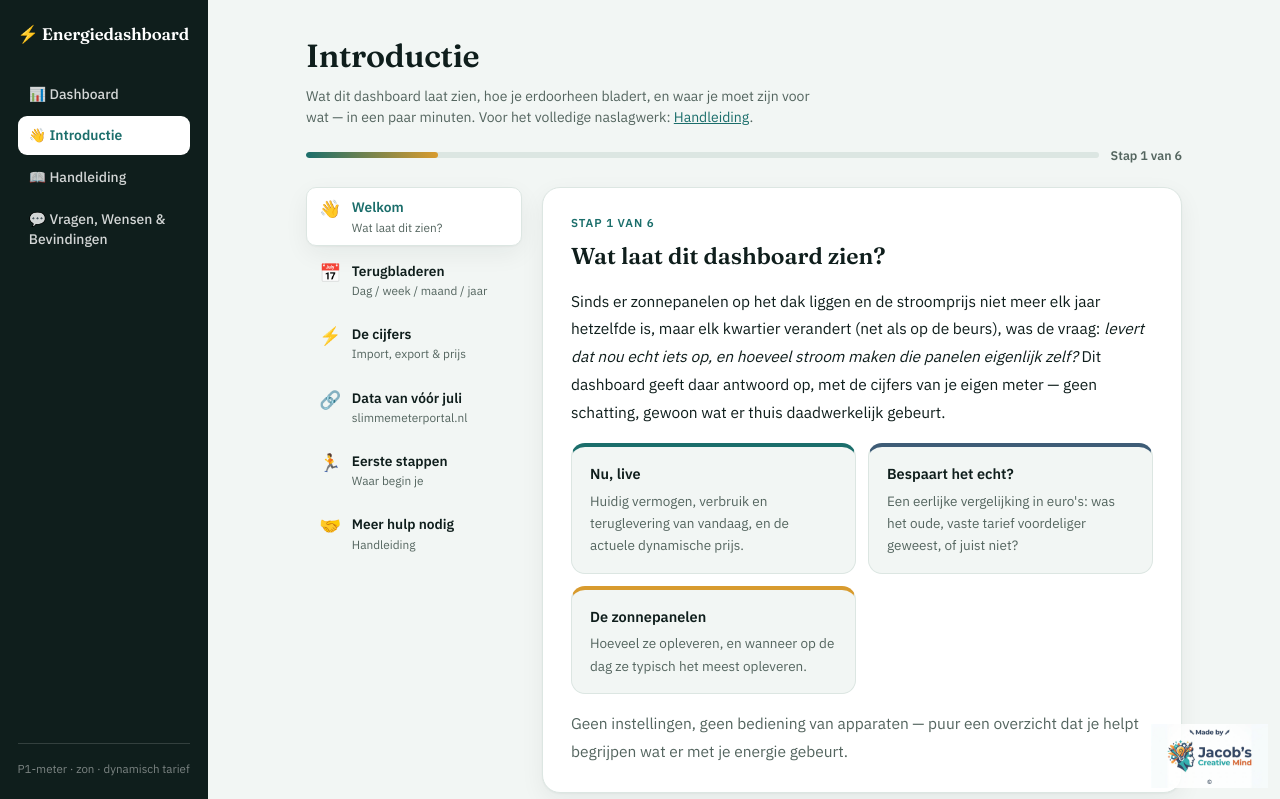
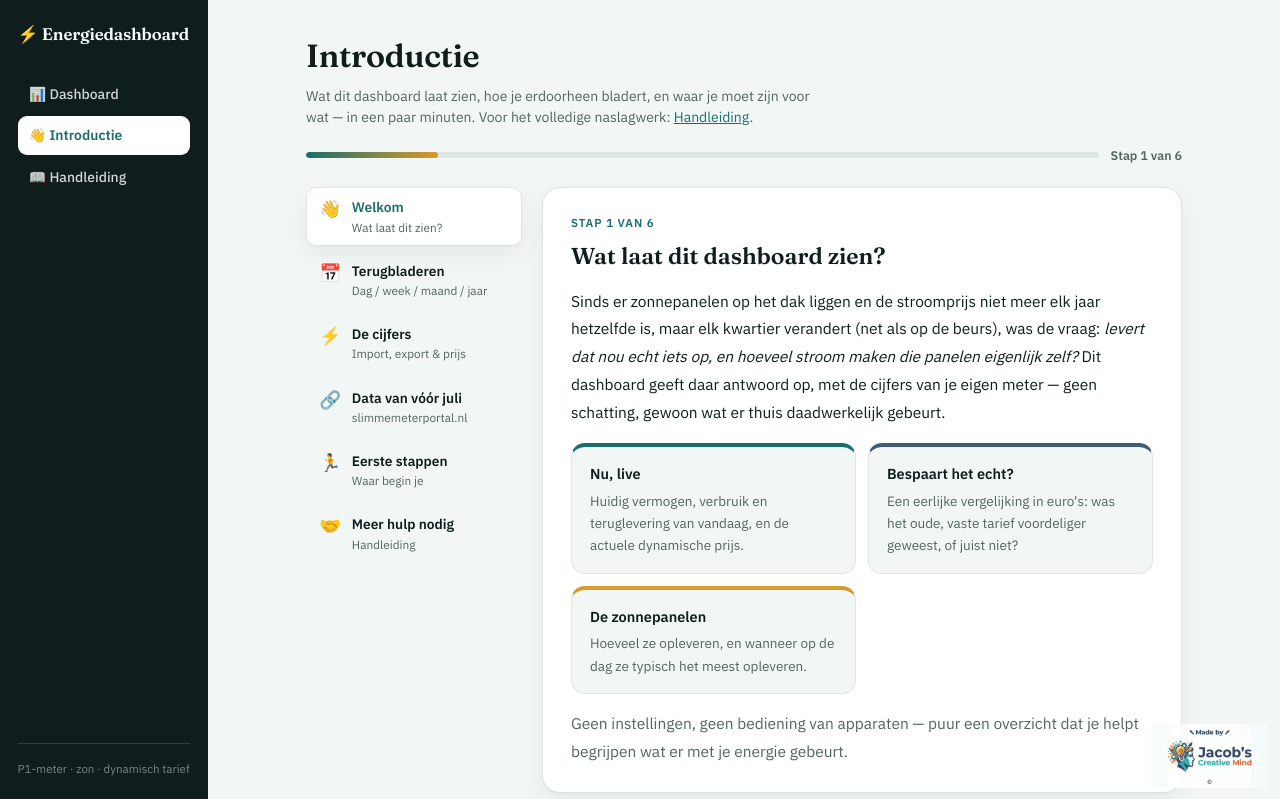
Before and after one commit to jacobv32424/energiedashboard, a Flask app: page /introductie in a window 1280 px wide. Shown: the top 799 px of the page. Run offline with Flask 3, Linux system fonts and the light colour scheme.

Commit message:
Revert "Vragen, Wensen & Bevindingen (Patroon #1, oorsprong Spil)"
This reverts commit b17e5f9e2cfca1ddae15cf9d8a15d5623e4c2148.

```diff
--- a/app.py
+++ b/app.py
@@ -99,69 +99,6 @@ def handleiding():
     return render_template("handleiding.html", inhoud=html)
 
 
-_VRAGEN_TABBLAD_NAMEN = ["Dashboard", "Voorschot", "Zelfvoorzienendheid", "Rekening", "Algemeen"]
-_VRAGEN_STATUSSEN = ("open", "beantwoord", "bouwen", "gebouwd", "toegelicht", "afgewezen")
-
-
-@app.route("/vragen")
-def vragen_overzicht():
-    status_filter = request.args.get("status", "")
-    gebied_filter = request.args.get("gebied", "")
-    return render_template(
-        "vragen.html",
-        vragen=dataset.alle_vragen(status_filter, gebied_filter),
-        gebieden=dataset.alle_vragen_gebieden(),
-        tabblad_namen=_VRAGEN_TABBLAD_NAMEN,
-        statistiek=dataset.vragen_statistiek(),
-        statussen=_VRAGEN_STATUSSEN,
-        status_filter=status_filter, gebied_filter=gebied_filter,
-    )
-
-
-@app.route("/vragen/toevoegen", methods=["POST"])
-def vragen_toevoegen():
-    onderwerp = (request.form.get("onderwerp") or "").strip()
-    vraag = (request.form.get("vraag") or "").strip()
-    if onderwerp and vraag:
-        dataset.vraag_toevoegen(
-            onderwerp, vraag,
-            gebied=(request.form.get("gebied") or "").strip(),
-            toelichting=(request.form.get("toelichting") or "").strip(),
-            prioriteit=request.form.get("prioriteit", "normaal"),
-        )
-    return redirect(url_for("vragen_overzicht"))
-
-
-@app.route("/vragen/<int:vraag_id>/beantwoorden", methods=["POST"])
-def vragen_beantwoorden(vraag_id):
-    dataset.vraag_beantwoorden(vraag_id, request.form.get("antwoord", ""), request.form.get("actie", ""))
-    return redirect(url_for("vragen_overzicht"))
-
-
-@app.route("/vragen/<int:vraag_id>/klaar-om-te-bouwen", methods=["POST"])
-def vragen_klaar_om_te_bouwen(vraag_id):
-    dataset.vraag_klaar_om_te_bouwen(vraag_id)
-    return redirect(url_for("vragen_overzicht"))
-
-
-@app.route("/vragen/<int:vraag_id>/gebouwd", methods=["POST"])
-def vragen_gebouwd(vraag_id):
-    dataset.vraag_gebouwd(vraag_id, dt.now().strftime("%d-%m-%Y"), request.form.get("actie", ""))
-    return redirect(url_for("vragen_overzicht"))
-
-
-@app.route("/vragen/<int:vraag_id>/toegelicht", methods=["POST"])
-def vragen_toegelicht(vraag_id):
-    dataset.vraag_toegelicht(vraag_id, dt.now().strftime("%d-%m-%Y"))
-    return redirect(url_for("vragen_overzicht"))
-
-
-@app.route("/vragen/<int:vraag_id>/afwijzen", methods=["POST"])
-def vragen_afwijzen(vraag_id):
-    dataset.vraag_afwijzen(vraag_id, request.form.get("reden", ""))
-    return redirect(url_for("vragen_overzicht"))
-
-
 # Cache-ververser (20-08-2026) -- kosten_vergelijking()/zonpatroon_per_uur()
 # lezen de volle metingen-tabel (traag op de externe SSD) en zijn 5 min
 # gecached, maar de EERSTE bezoeker na een herstart of na 5 min stilte
--- a/dataset.py
+++ b/dataset.py
@@ -900,101 +900,3 @@ def _dagen_in_maand(eerste_van_maand: date) -> list[date]:
         dagen.append(d)
         d += timedelta(days=1)
     return dagen
-
-
-# --------------------------------------------------- Vragen, Wensen & Bevindingen
-# Patroon #1 uit Commandocentrums Patronen-overzicht (oorsprong: Spil).
-# Eigen JSON-bestand (config.VRAGEN_PAD), geen "wie"-veld -- dit dashboard
-# heeft geen gebruikersaccounts.
-
-_VRAGEN_STATUSSEN = ("open", "beantwoord", "bouwen", "gebouwd", "toegelicht", "afgewezen")
-
-
-def _vragen_lezen() -> list[dict]:
-    if not os.path.exists(config.VRAGEN_PAD):
-        return []
-    with open(config.VRAGEN_PAD, "r", encoding="utf-8") as f:
-        return json.load(f)
-
-
-def _vragen_schrijven(vragen: list[dict]) -> None:
-    os.makedirs(os.path.dirname(config.VRAGEN_PAD), exist_ok=True)
-    with open(config.VRAGEN_PAD, "w", encoding="utf-8") as f:
-        json.dump(vragen, f, ensure_ascii=False, indent=2)
-
-
-def alle_vragen(status: str = "", gebied: str = "") -> list[dict]:
-    vragen = _vragen_lezen()
-    if status:
-        vragen = [v for v in vragen if v["status"] == status]
-    if gebied:
-        vragen = [v for v in vragen if (v.get("gebied") or "") == gebied]
-    return sorted(vragen, key=lambda v: v["id"], reverse=True)
-
-
-def alle_vragen_gebieden() -> list[str]:
-    return sorted({v["gebied"] for v in _vragen_lezen() if v.get("gebied")})
-
-
-def vragen_statistiek() -> dict:
-    telling = {s: 0 for s in _VRAGEN_STATUSSEN}
-    for v in _vragen_lezen():
-        telling[v["status"]] = telling.get(v["status"], 0) + 1
-    return telling
-
-
-def vraag_toevoegen(onderwerp: str, vraag: str, gebied: str = "", toelichting: str = "", prioriteit: str = "normaal") -> dict:
-    vragen = _vragen_lezen()
-    nieuw_id = max((v["id"] for v in vragen), default=0) + 1
-    item = {
-        "id": nieuw_id, "onderwerp": onderwerp, "gebied": gebied, "vraag": vraag,
-        "toelichting": toelichting, "prioriteit": prioriteit,
-        "antwoord": None, "actie": None, "status": "open",
-        "aangemaakt_op": datetime.now().isoformat(), "beantwoord_op": None,
-        "klaar_om_te_bouwen_op": None, "verwerkt_op": None, "afgewezen_op": None,
-        "verwerkt_in_versie": None,
-    }
-    vragen.append(item)
-    _vragen_schrijven(vragen)
-    return item
-
-
-def _vraag_zet(vraag_id: int, velden: dict) -> dict | None:
-    vragen = _vragen_lezen()
-    for v in vragen:
-        if v["id"] == vraag_id:
-            v.update(velden)
-            _vragen_schrijven(vragen)
-            return v
-    return None
-
-
-def vraag_beantwoorden(vraag_id: int, antwoord: str, actie: str = "") -> dict | None:
-    return _vraag_zet(vraag_id, {
-        "antwoord": antwoord, "actie": actie, "status": "beantwoord",
-        "beantwoord_op": datetime.now().isoformat(),
-    })
-
-
-def vraag_klaar_om_te_bouwen(vraag_id: int) -> dict | None:
-    return _vraag_zet(vraag_id, {"status": "bouwen", "klaar_om_te_bouwen_op": datetime.now().isoformat()})
-
-
-def vraag_gebouwd(vraag_id: int, versie: str, actie: str = "") -> dict | None:
-    velden = {"status": "gebouwd", "verwerkt_op": datetime.now().isoformat(), "verwerkt_in_versie": versie}
-    if actie:
-        velden["actie"] = actie
-    return _vraag_zet(vraag_id, velden)
-
-
-def vraag_toegelicht(vraag_id: int, versie: str = "") -> dict | None:
-    return _vraag_zet(vraag_id, {
-        "status": "toegelicht", "verwerkt_op": datetime.now().isoformat(), "verwerkt_in_versie": versie,
-    })
-
-
-def vraag_afwijzen(vraag_id: int, reden: str = "") -> dict | None:
-    velden = {"status": "afgewezen", "afgewezen_op": datetime.now().isoformat()}
-    if reden:
-        velden["antwoord"] = reden
-    return _vraag_zet(vraag_id, velden)
--- a/templates/introductie.html
+++ b/templates/introductie.html
@@ -324,13 +324,6 @@ body{
             <a class="intro-btn gevuld" href="{{ url_for('handleiding') }}">Openen &rarr;</a>
           </div>
         </div>
-        <div class="intro-voorbeeld" style="margin-bottom:14px">
-          <div class="kop">Vragen, Wensen &amp; Bevindingen</div>
-          <div class="intro-voorbeeld-rij" style="border-bottom:none">
-            <span>Leg een vraag, wens of bevinding vast, met een eigen casenummer en status.</span>
-            <a class="intro-btn gevuld" href="{{ url_for('vragen_overzicht') }}">Openen &rarr;</a>
-          </div>
-        </div>
         <div class="intro-colofon">
           <strong>Achter de schermen:</strong> dit dashboard is bedacht en
           gebouwd door Jacob, met Claude Code als bouwmaat, om een eerlijk
--- a/templates/partials/zijbalk.html
+++ b/templates/partials/zijbalk.html
@@ -66,7 +66,6 @@
     <a class="ed-zijbalk-link {{ 'actief' if actieve_pagina == 'dashboard' else '' }}" href="{{ url_for('dashboard') }}">&#128202; Dashboard</a>
     <a class="ed-zijbalk-link {{ 'actief' if actieve_pagina == 'introductie' else '' }}" href="{{ url_for('introductie') }}">&#128075; Introductie</a>
     <a class="ed-zijbalk-link {{ 'actief' if actieve_pagina == 'handleiding' else '' }}" href="{{ url_for('handleiding') }}">&#128214; Handleiding</a>
-    <a class="ed-zijbalk-link {{ 'actief' if actieve_pagina == 'vragen' else '' }}" href="{{ url_for('vragen_overzicht') }}">&#128172; Vragen, Wensen &amp; Bevindingen</a>
   </div>
   <div class="ed-zijbalk-onder">P1-meter &middot; zon &middot; dynamisch tarief</div>
 </nav>
```
Also changed, not shown: CLAUDE.md (+0 -17 lines), Handleiding.md (+0 -7 lines), config.py (+0 -8 lines), templates/vragen.html (deleted, +0 -187 lines).
